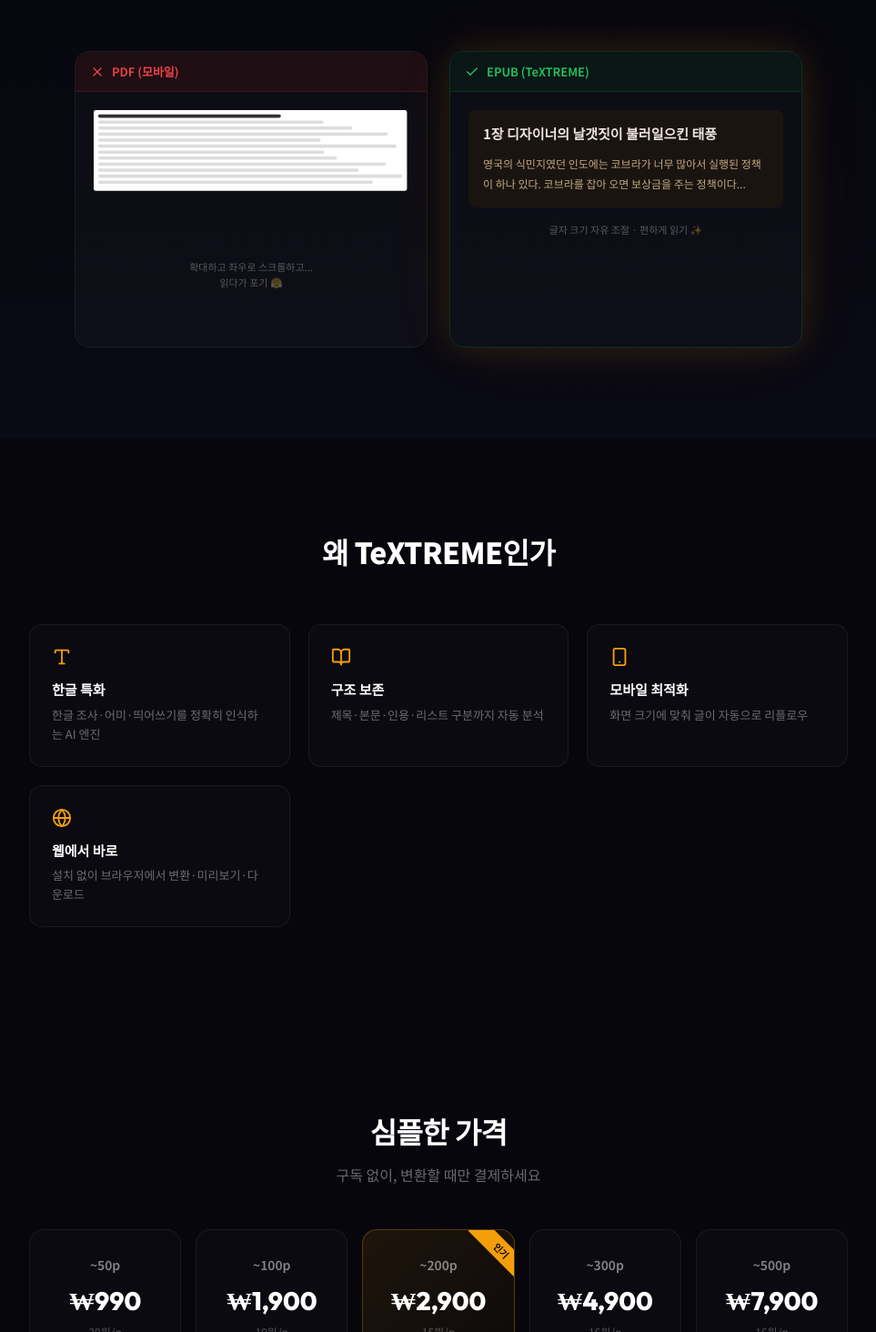
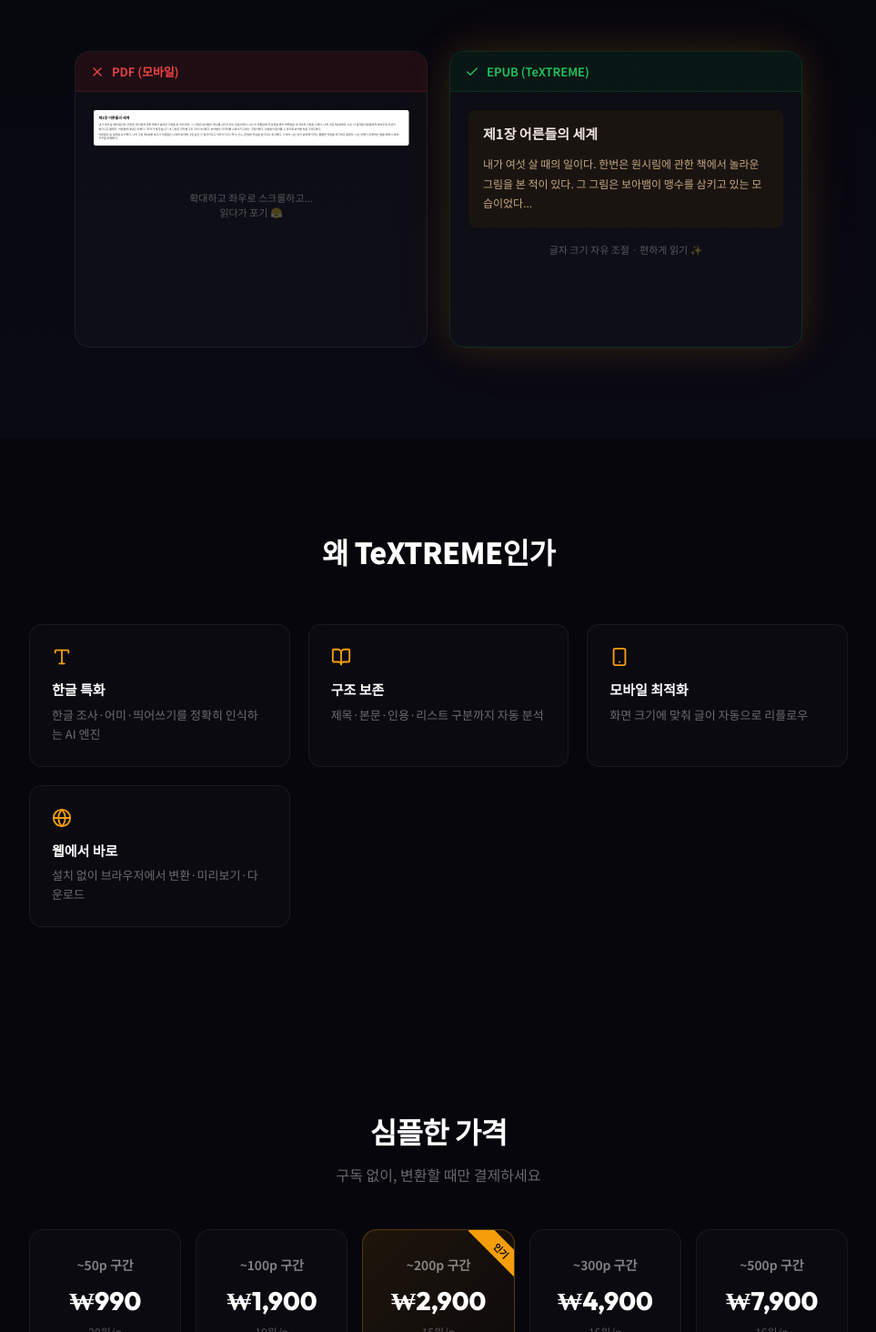
Before and after one commit to Bookfow/textreme, a Next.js app: page / in a window 1280 px wide. Shown: the part 1666-3130 px from the top of the page at 91% size, without its empty margins (158-1121 px from the left). Built offline with nearby package versions, Linux system fonts and the light colour scheme.

Commit message:
landing: PDF 목업 실제 텍스트, 어린왕자 콘텐츠, 가격 구간 표시

```diff
--- a/src/app/page.tsx
+++ b/src/app/page.tsx
@@ -8,11 +8,11 @@
 // ━━━━━━━━━━━━━━━━━━━━━━━━━━━━━━━━━━━━━━━━━━━━━━━━━
 
 const PRICING = [
-  { pages: "~50p", price: "₩990", per: "20원/p", popular: false },
-  { pages: "~100p", price: "₩1,900", per: "19원/p", popular: false },
-  { pages: "~200p", price: "₩2,900", per: "15원/p", popular: true },
-  { pages: "~300p", price: "₩4,900", per: "16원/p", popular: false },
-  { pages: "~500p", price: "₩7,900", per: "16원/p", popular: false },
+  { pages: "~50p 구간", price: "₩990", per: "20원/p", popular: false },
+  { pages: "~100p 구간", price: "₩1,900", per: "19원/p", popular: false },
+  { pages: "~200p 구간", price: "₩2,900", per: "15원/p", popular: true },
+  { pages: "~300p 구간", price: "₩4,900", per: "16원/p", popular: false },
+  { pages: "~500p 구간", price: "₩7,900", per: "16원/p", popular: false },
 ]
 
 const SAMPLE_PAGES = [
@@ -280,10 +280,14 @@
                   <span style={{ color: "#ef4444", fontSize: 13, fontWeight: 600 }}>PDF (모바일)</span>
                 </div>
                 <div style={{ padding: 20, background: "rgba(255,255,255,0.02)", minHeight: 280 }}>
-                  <div style={{ background: "#fff", borderRadius: 4, padding: 8, transform: "scale(0.6)", transformOrigin: "top left", width: "166%", height: "166%" }}>
-                    {Array.from({ length: 12 }).map((_, i) => (
-                      <div key={i} style={{ height: 6, background: i === 0 ? "#333" : "#ddd", borderRadius: 3, marginBottom: 5, width: i === 0 ? "60%" : `${70 + Math.random() * 30}%` }} />
-                    ))}
+                  <div style={{ background: "#fff", borderRadius: 4, padding: 10, transform: "scale(0.55)", transformOrigin: "top left", width: "182%", overflow: "hidden" }}>
+                    <div style={{ fontSize: 7.5, color: "#111", fontWeight: 700, marginBottom: 4, letterSpacing: "-0.02em" }}>제1장 어른들의 세계</div>
+                    <div style={{ fontSize: 5.5, color: "#333", lineHeight: 1.5, letterSpacing: "-0.01em", wordBreak: "keep-all" }}>
+                      내가 여섯 살 때의 일이다. 한번은 원시림에 관한 책에서 놀라운 그림을 본 적이 있다. 그 그림은 보아뱀이 맹수를 삼키고 있는 모습이었다. 나는 이 모험담에 큰 감명을 받아 색연필로 내 최초의 그림을 그렸다. 나의 그림 제1호였다. 나는 이 걸작을 어른들에게 보여주며 무섭지 않으냐고 물었다. 어른들의 대답은 이랬다. &quot;모자가 왜 무섭니?&quot; 내 그림은 모자를 그린 것이 아니었다. 보아뱀이 코끼리를 소화시키고 있는 그림이었다. 어른들이 알아볼 수 있도록 보아뱀 속을 그려주었다.
+                    </div>
+                    <div style={{ fontSize: 5.5, color: "#333", lineHeight: 1.5, marginTop: 3, wordBreak: "keep-all" }}>
+                      어른들은 늘 설명을 요구했다. 나의 그림 제2호를 보고서 어른들은 나에게 보아뱀 그림 같은 건 집어치우고 차라리 지리, 역사, 산수, 문법에 관심을 쏟으라고 충고했다. 그래서 나는 여섯 살에 화가라는 훌륭한 직업을 포기하고 말았다. 나는 비행기 조종하는 법을 배워서 세계 곳곳을 비행했다.
+                    </div>
                   </div>
                   <p style={{ color: "rgba(255,255,255,0.3)", fontSize: 11, textAlign: "center", marginTop: 16 }}>
                     확대하고 좌우로 스크롤하고...<br />읽다가 포기 😤
@@ -299,10 +303,10 @@
                 <div style={{ padding: 20, background: "rgba(255,255,255,0.02)", minHeight: 280 }}>
                   <div style={{ background: "#1a1410", borderRadius: 8, padding: 16 }}>
                     <div style={{ fontSize: 15, fontWeight: 700, color: "#EEE4E1", marginBottom: 12, lineHeight: 1.3 }}>
-                      1장 디자이너의 날갯짓이 불러일으킨 태풍
+                      제1장 어른들의 세계
                     </div>
                     <div style={{ fontSize: 12, color: "#C4A882", lineHeight: 1.8 }}>
-                      영국의 식민지였던 인도에는 코브라가 너무 많아서 실행된 정책이 하나 있다. 코브라를 잡아 오면 보상금을 주는 정책이다...
+                      내가 여섯 살 때의 일이다. 한번은 원시림에 관한 책에서 놀라운 그림을 본 적이 있다. 그 그림은 보아뱀이 맹수를 삼키고 있는 모습이었다...
                     </div>
                   </div>
                   <p style={{ color: "rgba(255,255,255,0.3)", fontSize: 11, textAlign: "center", marginTop: 16 }}>
```
